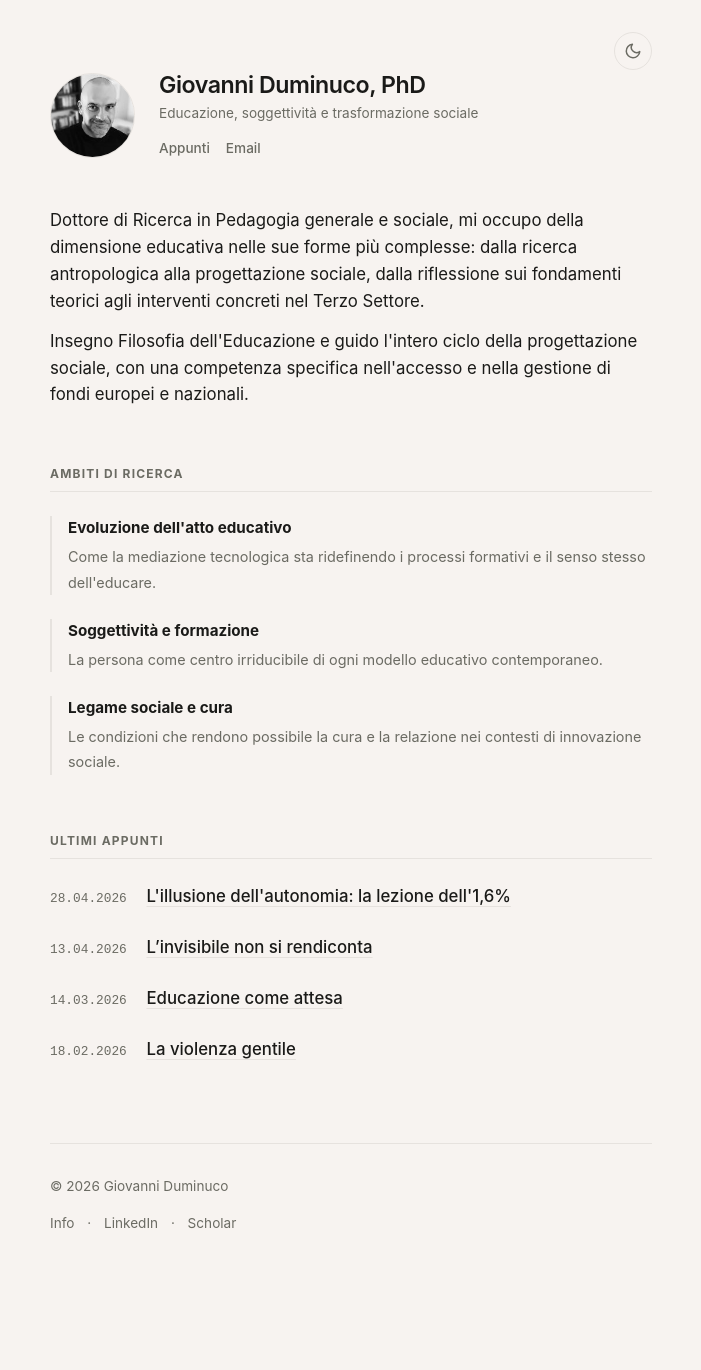
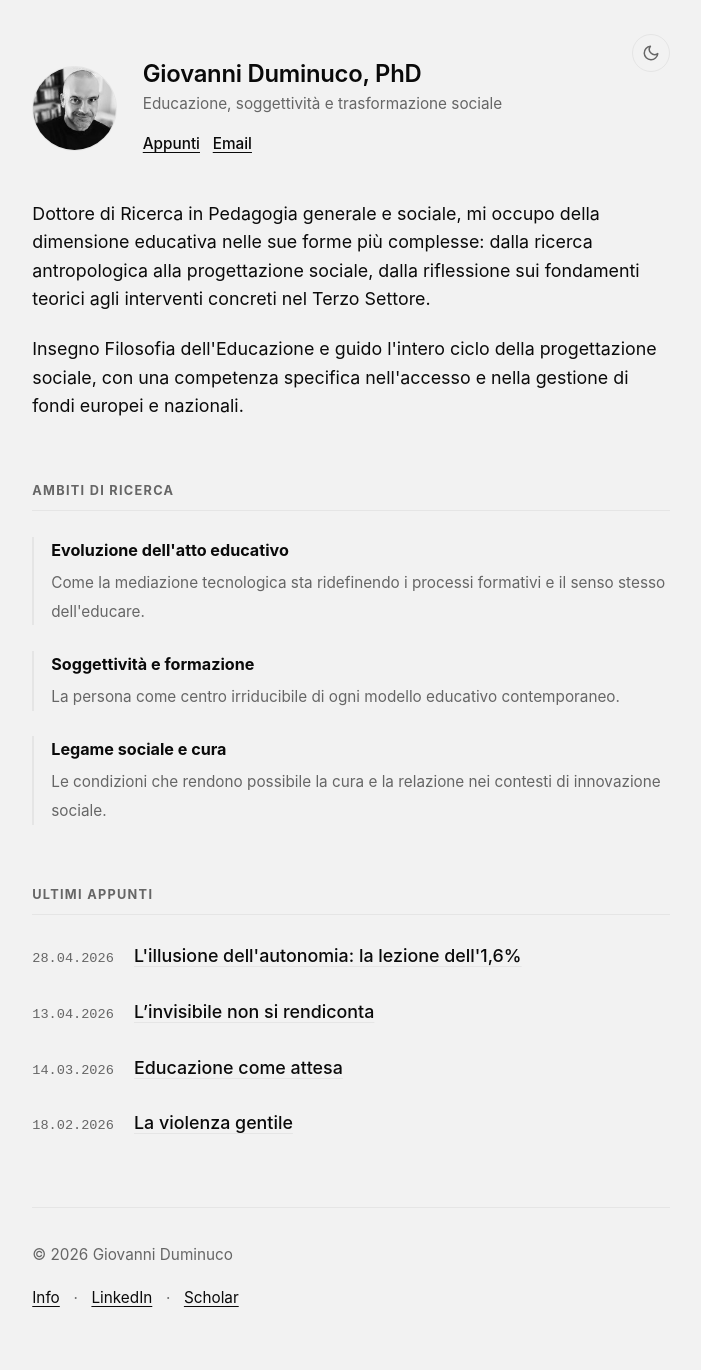
Before and after one commit to dumgio/dumgio.github.io, a Jekyll site: the page built from index.html, in a window 1280 px wide. Shown: the whole page, without its empty margins (289-990 px from the left). Built offline with Jekyll 4.4.1, drawn with Linux system fonts in a browser that asks for light colours; before the commit the page ends 1271 px from its top, so only the background shows below that.

Commit message:
Update default.html

```diff
--- a/_layouts/default.html
+++ b/_layouts/default.html
@@ -11,7 +11,8 @@
     <meta property="og:type" content="website">
     <meta property="og:title" content="{{ page.title }} | Giovanni Duminuco, PhD">
     <meta property="og:description" content="Ricerca pedagogica, filosofia dell'educazione e progettazione sociale.">
-    <meta property="og:image" content="{{ site.url }}/assets/img/og-default.jpg"> <meta name="twitter:card" content="summary_large_image">
+    <meta property="og:image" content="{{ site.url }}/assets/img/og-default.jpg">
+    <meta name="twitter:card" content="summary_large_image">
 
     <script type="application/ld+json">
     {
@@ -40,44 +41,51 @@
     </script>
 
     <style>
-        /* Palette Dario Amodei */
         :root {
-            --bg: #F7F3F0;      /* Il panna caldo di Amodei */
-            --fg: #1A1A18;      /* Testo quasi nero, molto morbido */
-            --accent: #6B6B63;  /* Grigio caldo per dettagli */
-            --border: #E6E2DE;  /* Bordi che sfumano nello sfondo */
-            --m-width: 650px;
+            /* Palette Olle Lindholm (Light) */
+            --bg: #f2f2f2;
+            --fg: #0a0a0a;
+            --accent: #666666;
+            --border: #e5e5e5;
+            --m-width: 680px; /* Larghezza Olle */
         }
 
         [data-theme="dark"] {
-            --bg: #0A0A0A;
-            --fg: #F7F3F0;
-            --accent: #8C8C85;
-            --border: #262624;
+            /* Palette Dario Amodei (Dark) */
+            --bg: #0a0a0a;
+            --fg: #d0d0d0;
+            --accent: #a0a0a0;
+            --border: #2a2f33;
         }
 
         * { margin: 0; padding: 0; box-sizing: border-box; }
 
         html {
+            /* I tuoi font, ma proporzioni di Olle */
             font-family: -apple-system, BlinkMacSystemFont, "Segoe UI", Roboto, Helvetica, Arial, sans-serif;
-            background-color: var(--bg); color: var(--fg); line-height: 1.6;
-            -webkit-font-smoothing: antialiased; transition: background-color 0.3s ease;
+            background-color: var(--bg);
+            color: var(--fg);
+            font-size: 17px;       /* Dimensione Olle */
+            line-height: 1.7;     /* Interlinea Olle */
+            -webkit-font-smoothing: antialiased;
+            transition: background-color 0.3s ease;
         }
 
         body {
-            padding: 8vh 1.5rem 4vh;
+            padding: 3.5rem 1.25rem;
             max-width: var(--m-width);
             margin: 0 auto;
             position: relative;
             text-align: left;
         }
 
-        main p { margin-bottom: 1.5rem; }
+        /* Margini paragrafi di Olle */
+        main p { margin: 1.25rem 0; }
 
         #theme-toggle {
             position: absolute;
             top: 2rem;
-            right: 1.5rem;
+            right: 1.25rem;
             background: none;
             border: 1px solid var(--border);
             border-radius: 50%;
@@ -91,11 +99,11 @@
             transition: all 0.2s ease;
         }
 
-        #theme-toggle:hover { border-color: var(--accent); color: var(--fg); }
+        #theme-toggle:hover { border-color: var(--fg); color: var(--fg); }
         [data-theme="dark"] #sun-icon { color: #FFB700; }
 
         header {
-            margin-bottom: 3rem;
+            margin-bottom: 2.5rem;
             display: grid;
             grid-template-columns: 85px 1fr;
             gap: 1.5rem;
@@ -104,29 +112,29 @@
 
         .profile-photo { width: 85px; height: 85px; border-radius: 50%; object-fit: cover; border: 1px solid var(--border); }
 
-        h1 { font-size: 1.45rem; font-weight: 600; letter-spacing: -0.02em; line-height: 1.2; }
+        h1 { font-size: 1.4rem; font-weight: 600; letter-spacing: -0.01em; line-height: 1.2; }
         h1 a { text-decoration: none; color: inherit; }
 
-        .hero-role { font-size: 0.85rem; color: var(--accent); margin-top: 0.2rem; }
+        .hero-role { font-size: 0.9rem; color: var(--accent); margin-top: 0.2rem; }
 
-        .social-links { display: flex; gap: 1rem; margin-top: 0.8rem; }
-        .social-links a { text-decoration: none; color: var(--accent); font-size: 0.85rem; font-weight: 500; }
-        .social-links a:hover { color: var(--fg); text-decoration: underline; }
+        .social-links { display: flex; gap: 0.75rem; margin-top: 0.8rem; }
+        .social-links a { text-decoration: underline; text-decoration-thickness: 1px; text-underline-offset: 3px; color: var(--fg); font-size: 0.9rem; font-weight: 500; }
+        .social-links a:hover { opacity: 0.75; }
 
         section { margin-bottom: 3.5rem; }
         h2 { font-size: 0.75rem; font-weight: 700; text-transform: uppercase; letter-spacing: 0.1em; color: var(--accent); margin-bottom: 1.5rem; padding-bottom: 0.5rem; border-bottom: 1px solid var(--border); }
 
         footer {
-            margin-top: 5rem;
+            margin-top: 4rem;
             padding-top: 2rem;
             border-top: 1px solid var(--border);
-            font-size: 0.85rem;
+            font-size: 0.9rem;
             color: var(--accent);
         }
 
         .footer-links { display: flex; gap: 0.8rem; margin-top: 1rem; flex-wrap: wrap; }
-        footer a { color: var(--accent); text-decoration: none; }
-        footer a:hover { color: var(--fg); text-decoration: underline; }
+        footer a { color: var(--fg); text-decoration: underline; text-underline-offset: 3px; }
+        footer a:hover { opacity: 0.75; }
 
         @media (max-width: 600px) {
             header { grid-template-columns: 85px 1fr; }
```
